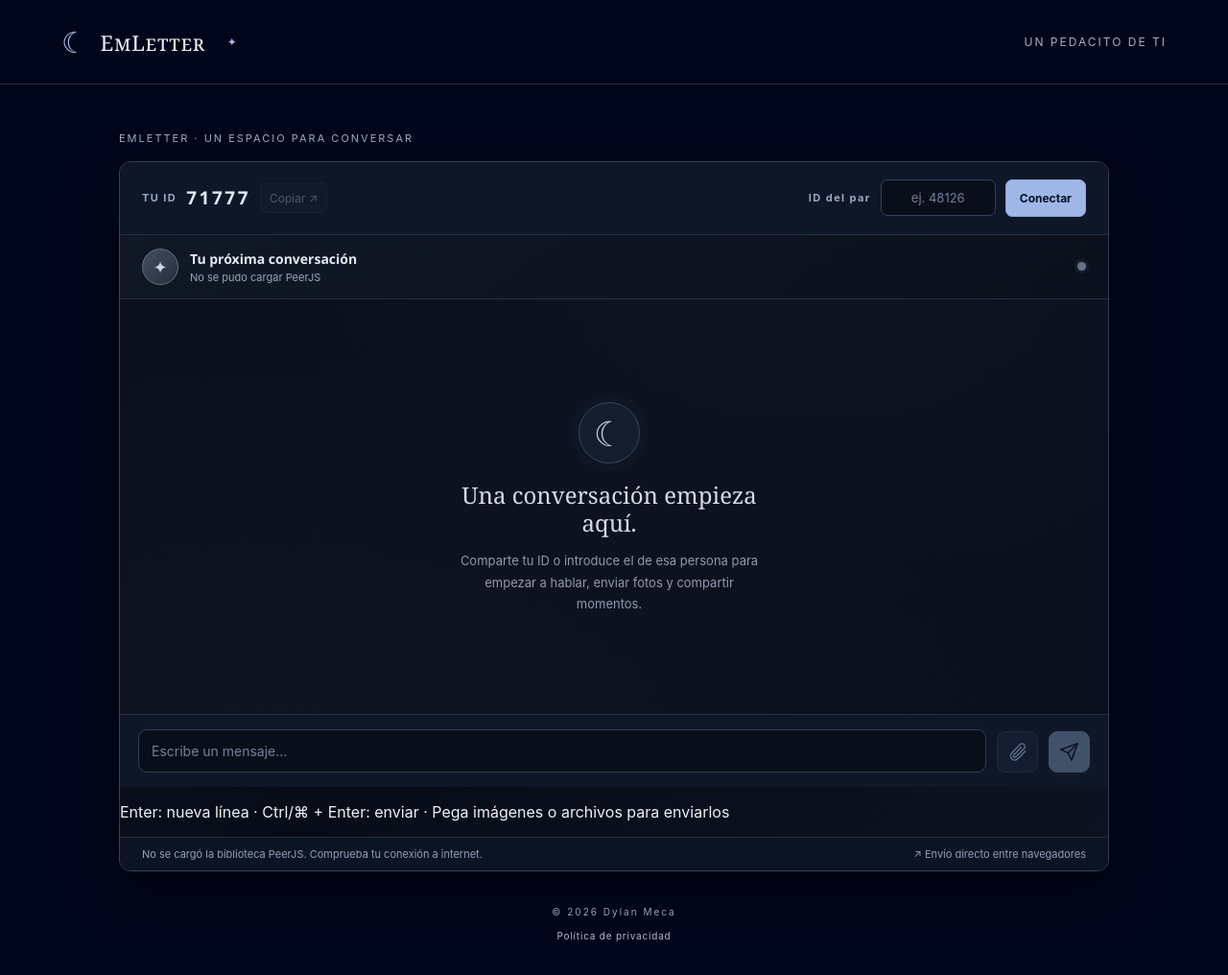
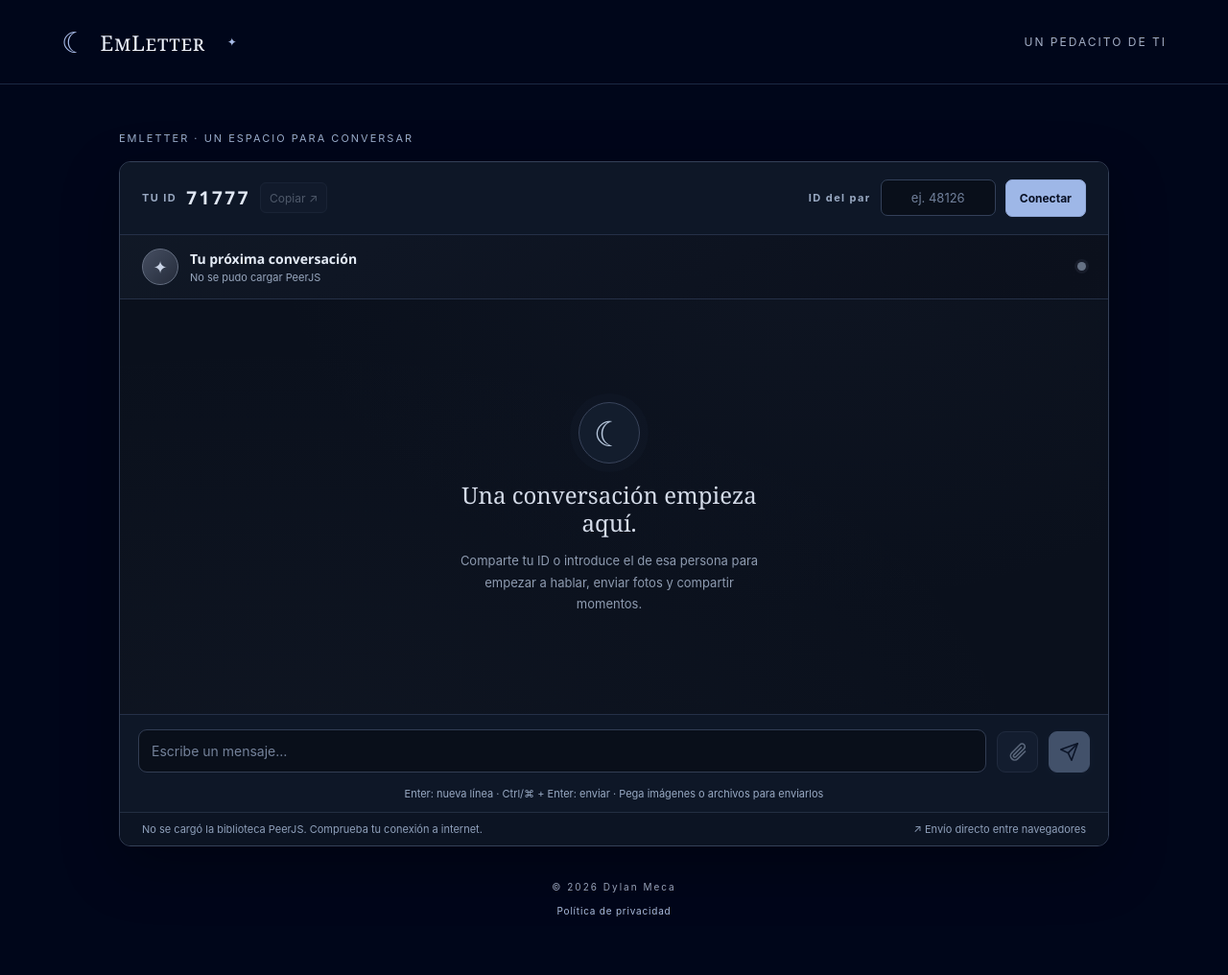
Before and after one commit to dylanmeca/EmLetter, a Jekyll site: the page built from chat.html, in a window 1280 px wide. Shown: the whole page at 96% size. Built offline with Jekyll 4.4.1, drawn with Linux system fonts in a browser that asks for light colours; after the commit the page ends 990 px from its top, so only the background shows below that.

Commit message:
Add files via upload

```diff
--- a/assets/css/chat.css
+++ b/assets/css/chat.css
@@ -56,11 +56,12 @@
 .chat-attach{width:43px;height:43px;flex-shrink:0;display:grid;place-items:center;border-radius:9px;border:1px solid #36435a;background:#1a2639;color:#b7c8e2;cursor:pointer;transition:background .2s}
 .chat-attach:hover{background:#283a53}
 .chat-attach.is-disabled{opacity:.45;cursor:not-allowed}
-.chat-composer textarea{flex:1;min-width:0;max-height:128px;min-height:43px;resize:none;border:1px solid #323d53;border-radius:9px;background:#090f1a;padding:12px 13px;color:#e9effa;line-height:19px;font:14px/19px Inter,'Segoe UI',Arial,sans-serif;outline-offset:2px}
+.chat-composer textarea{flex:1;min-width:0;max-height:176px;min-height:43px;resize:none;overflow-y:auto;overflow-wrap:anywhere;border:1px solid #323d53;border-radius:9px;background:#090f1a;padding:12px 13px;color:#e9effa;line-height:19px;font:14px/19px Inter,'Segoe UI',Arial,sans-serif;outline-offset:2px}
 .chat-composer textarea::placeholder{color:#74829a}
 .chat-composer textarea:focus-visible{outline:2px solid #94a8cc}
 .chat-send{width:43px;min-width:43px;height:43px;min-height:43px;display:grid;place-items:center;background:#a3bce8;color:#071127;border:1px solid #a3bce8;border-radius:9px;box-shadow:0 2px 12px #6b95d21b}
 .chat-send:hover{background:#c1d3f2}
+.chat-composer-help{margin:0;padding:0 22px 10px;background:#0e1727;color:#98a9c3;text-align:center;font-size:11px;line-height:1.45}
 .chat-status-row{display:flex;align-items:center;justify-content:space-between;gap:12px;padding:10px 23px;border-top:1px solid #232e42;background:#0c1423;font-size:11px;color:#8fa0bb}
 .chat-status-row>span:first-child{overflow-wrap:anywhere}
 .chat-status-row>span:last-child{white-space:nowrap}
@@ -83,6 +84,7 @@
   .chat-composer{gap:8px;padding:11px 10px}
   .chat-attach,.chat-send{width:40px;height:42px;min-width:40px;min-height:42px}
   .chat-composer textarea{min-height:42px;padding:11px 10px}
+  .chat-composer-help{padding:0 12px 10px;font-size:10px}
   .chat-status-row{padding:10px 12px}
   .chat-status-row>span:last-child{display:none}
 }
```
